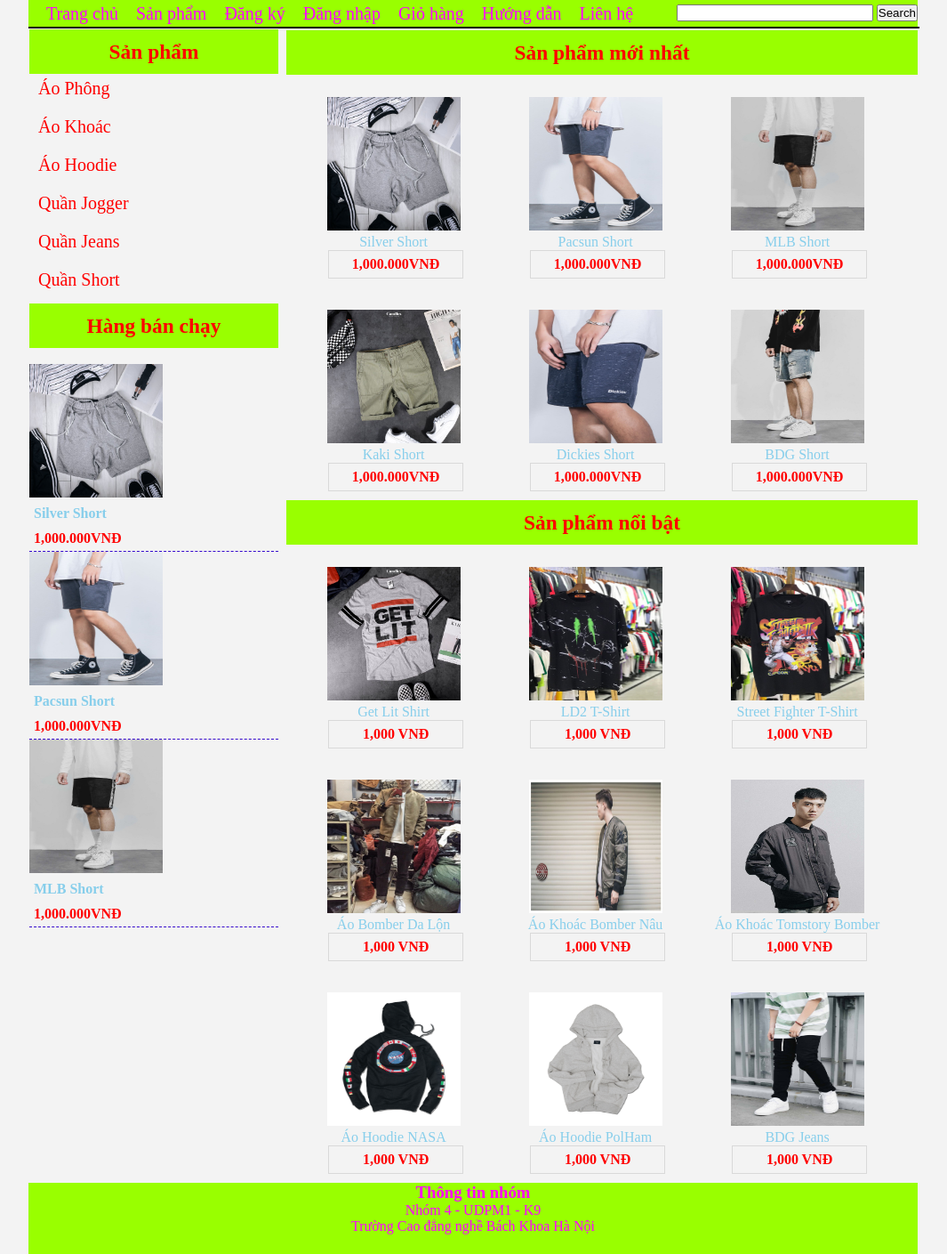
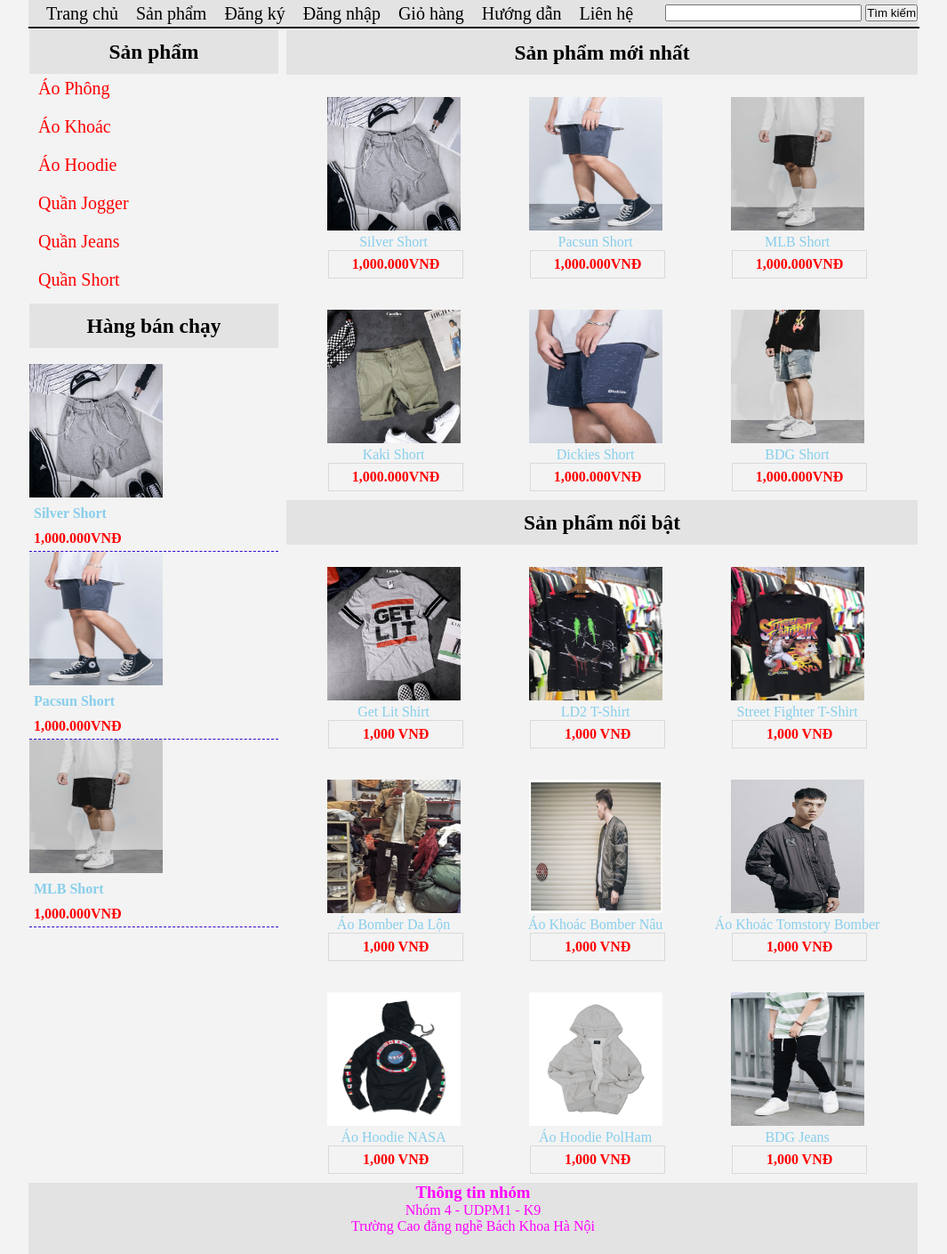
Before and after one commit to lmt6498/thuc_tap_tot_nghiep, a PHP site: page /index.php in a window 1280 px wide. Shown: the part 250-1659 px from the top of the page at 89% size, without its empty margins (108-1173 px from the left). Run offline with PHP 8.4, Linux system fonts and the light colour scheme; data comes from the database, SQL or seed files in the repository.

Commit message:
Add files via upload

```diff
--- a/webbanhang/index.php
+++ b/webbanhang/index.php
@@ -5,6 +5,7 @@
 <title>Website bán quần áo</title>
 </head>
 <link rel="stylesheet" type="text/css" href="styles/dd.css">
+
 <body>
 <div class="wrapper">
 	<?php
--- a/webbanhang/modules/menu.php
+++ b/webbanhang/modules/menu.php
@@ -9,7 +9,7 @@
             <li><a href="#">Liên hệ</a></li>
             <form action="index.php" method="post" enctype="multipart/form-data">
             <div class="searchform">
-                <input type="text" id="searchf" name="searchtext" size="25"/> <input type="submit" id="searchbtn" name="search" value="Search" placeholder="Search..."/>
+                <input type="text" id="searchf" name="searchtext" size="25"/> <input type="submit" id="searchbtn" name="search" value="Tìm kiếm" placeholder="Search..."/>
 
             </div>
              </form>
--- a/webbanhang/styles/dd.css
+++ b/webbanhang/styles/dd.css
@@ -13,15 +13,16 @@ background:#f3f3f3 ;
 	height:auto;
 	border:0px solid #000;
 	margin:auto;
+
 }
 .tieude{
 	width:auto;
 	height:40px;
-	background:#9F0;
+	background:#e3e3e3;
 	font-size:20px;
 	text-align:center;
 	padding:5px;
-	color:#F00;
+	color:#000;
 	line-height:40px;
 }
 .header {
@@ -30,7 +31,7 @@ background:#f3f3f3 ;
 	border:0px solid #000;
 }
 .menu {
-	background:#9F0;
+	background:#e3e3e3;
 	width:100%;
 	height:30px;
 	border:0px solid #000;
@@ -47,7 +48,7 @@ background:#f3f3f3 ;
 	margin-left:20px;
 }
 .menu ul li a{
-	color:#F0F;
+	color:#000;
 	text-decoration:none;
 }
 .menu a hover{
@@ -151,7 +152,7 @@ background:#f3f3f3 ;
 	width:1000px;
 	margin:auto;
 	height:80px;
-	background:#9F0;
+	background:#e3e3e3;
 	border:0px solid #000;
 }
 .searchform {
```
